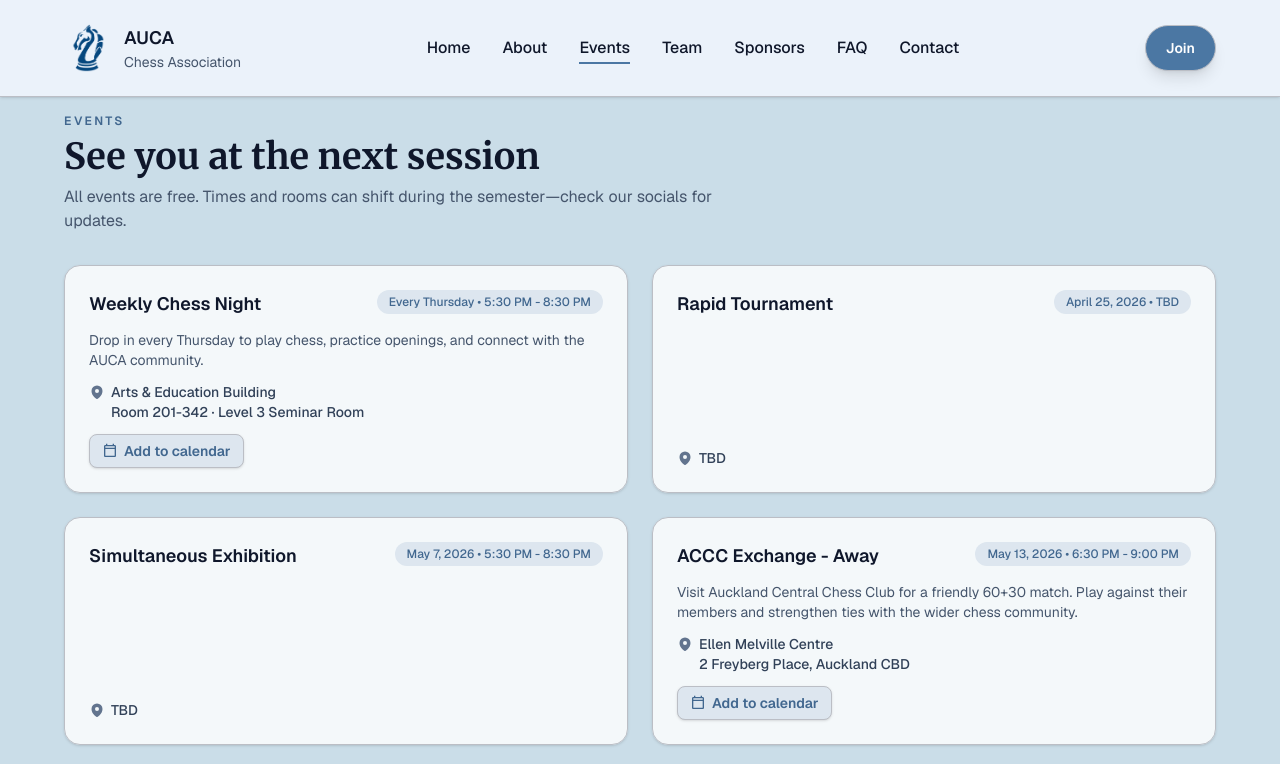
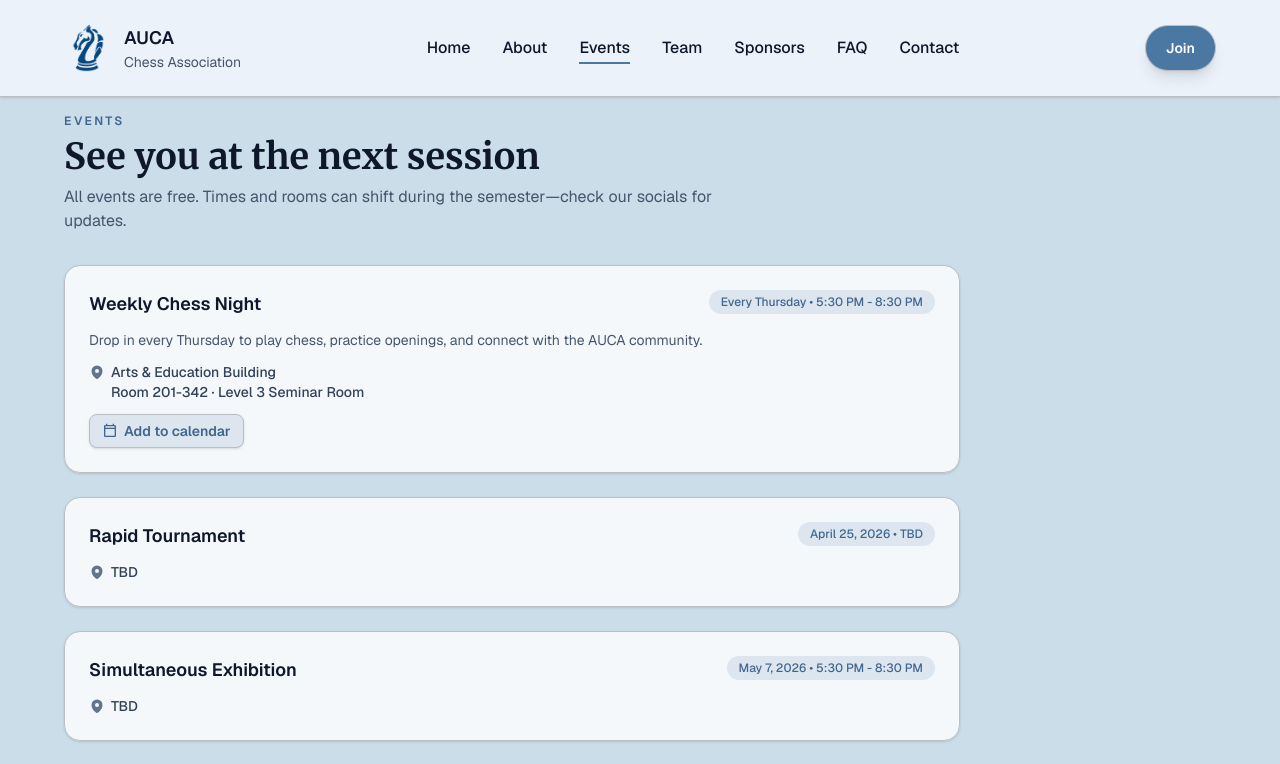
Before and after one commit to WilliamH141/auca-website, a Next.js app: page /events in a window 1280 px wide. Shown: the top 764 px of the page. Built offline with nearby package versions, Linux system fonts and the light colour scheme.

Commit message:
feat(events): switch to single-column event layout for better readability

```diff
--- a/app/events/page.tsx
+++ b/app/events/page.tsx
@@ -17,7 +17,7 @@ export default function EventsPage() {
       title="See you at the next session"
       description="All events are free. Times and rooms can shift during the semester—check our socials for updates."
     >
-      <div className="grid gap-6 md:grid-cols-2">
+      <div className="flex w-full max-w-4xl flex-col gap-6">
         {events.map((event) => (
           <Card
             key={event.title}
```
